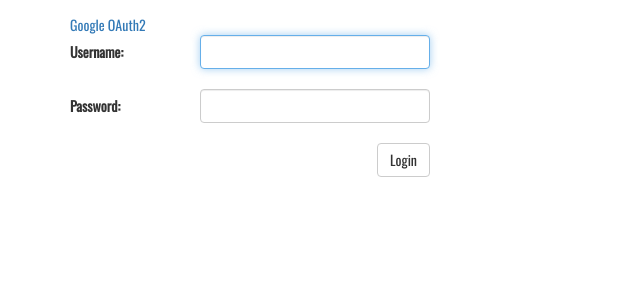
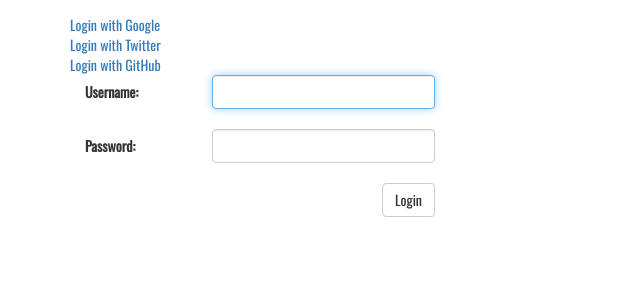
Before and after one commit to rohitnahata/NotesDjango, a Django app: page /users/login/ in a window 1280 px wide. Shown: the part 60-360 px from the top of the page, without its empty margins (0-640 px from the left). Run offline with Django 3.2, Linux system fonts and the light colour scheme; parts of the project's set-up code (start-up, migrations or seed data) failed here and were passed over; some libraries are stand-ins or nearby versions.

Commit message:
Added StackExchange, twitter and github
Signed-off-by: rohit <rnahata1997@gmail.com>

```diff
--- a/templates/registration/login.html
+++ b/templates/registration/login.html
@@ -5,8 +5,14 @@
 
 {% block content %}
     {#<a href="{% provider_login_url "facebook" method="oauth2" %}">Facebook Login</a>#}
-    <a href="{% provider_login_url "google" method="oauth2" %}">Google OAuth2</a>
-<div class="row">
+    <a href="{% provider_login_url "google" method="oauth2" %}">Login with Google</a>
+    <br>
+    <a href="{% provider_login_url "twitter" method="oauth2" %}">Login with Twitter</a>
+    <br>
+    {#    <a href="{% provider_login_url "stackexchange" method="oauth2" %}">Login with Stack Exchange</a>#}
+    {#    <br>#}
+    <a href="{% provider_login_url "github" method="oauth2" %}">Login with GitHub</a>
+    <div class=s"row">
 	<form class="col-xs-12 col-sm-4 form-horizontal" action="{% url 'users:login' %}" method="post">
 		{% csrf_token %}
 		{% if form.errors %}
--- a/users/api/urls.py
+++ b/users/api/urls.py
@@ -1,13 +1,10 @@
 from django.conf.urls import url
-from rest_auth.tests.urls import FacebookLogin
 
-from users.api.views import UserCreateAPIView, UserListAPIView, UserLoginAPIView, GoogleLogin
+from users.api.views import UserCreateAPIView, UserListAPIView, UserLoginAPIView
 
 urlpatterns = [
     url(r'^signup/$', UserCreateAPIView.as_view(), name='signup'),
     url(r'^$', UserListAPIView.as_view(), name='list'),
     url(r'^login/$', UserLoginAPIView.as_view(), name='login'),
-    url(r'^facebook/$', FacebookLogin.as_view(), name='fb_login'),
-    url(r'^google/$', GoogleLogin.as_view(), name='fb_login'),
 
 ]
```
Also changed, not shown: NotesDjango/settings.py (+14 -3 lines), db.sqlite3.
